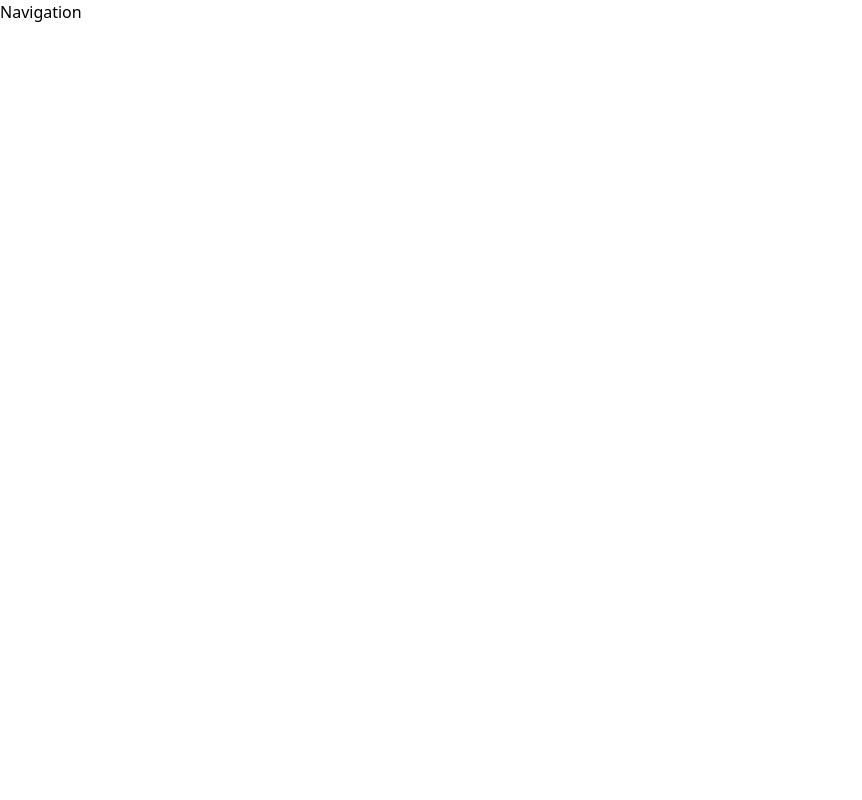
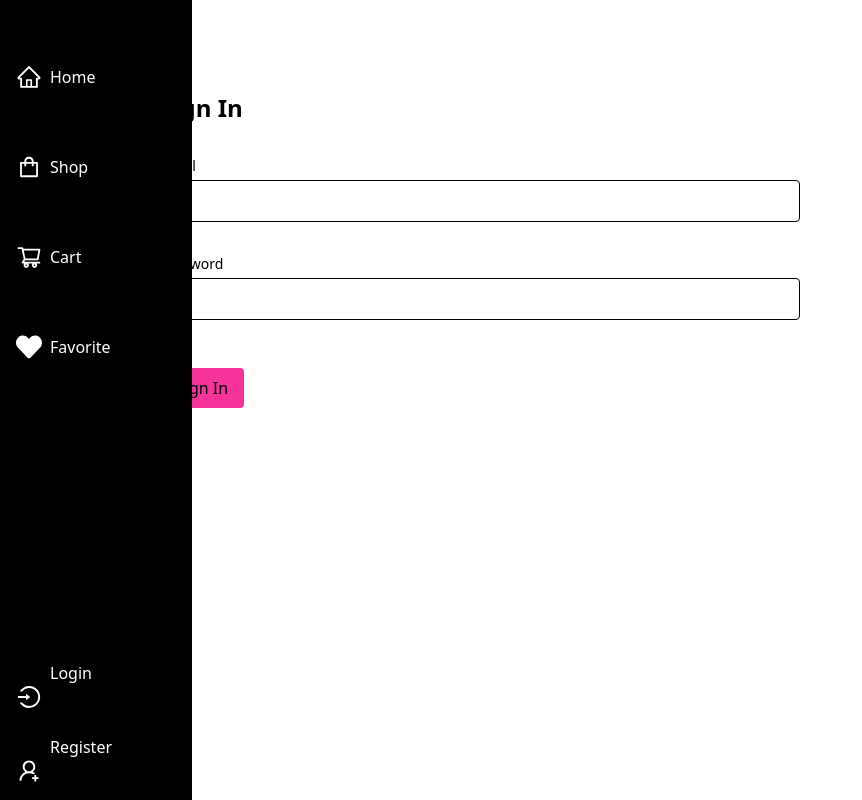
Before and after one commit to zahid9579/E-commerce-Store, a React (Vite) app in the folder frontend/: page /login in a window 1280 px wide. Shown: the whole page, without its empty margins (0-862 px from the left). Built offline with nearby package versions, Linux system fonts and the light colour scheme.

Commit message:
UI for login/ logout setup done

```diff
--- a/frontend/src/main.jsx
+++ b/frontend/src/main.jsx
@@ -2,9 +2,26 @@ import { StrictMode } from 'react'
 import { createRoot } from 'react-dom/client'
 import App from './App.jsx'
 import './main.css'
+import { Route, RouterProvider, createRoutesFromElements } from 'react-router';
+import { createBrowserRouter } from 'react-router-dom';
+import { Provider } from 'react-redux';
+import store from './redux/store.js';
+
+//  Auth
+import Login from './pages/Auth/Login.jsx';
+
+const router = createBrowserRouter(
+  createRoutesFromElements(
+    <Route path='/' element={<App/>}>
+      <Route path='/login' element={<Login/>}/>
+
+    </Route>
+  )
+)
 
 createRoot(document.getElementById('root')).render(
-  <StrictMode>
-    <App />
-  </StrictMode>,
+  <Provider store={store}>
+      <RouterProvider router={router}/>
+  </Provider>
+
 )
--- /dev/null
+++ b/frontend/src/pages/Auth/Login.jsx
@@ -0,0 +1,66 @@
+import React from 'react'
+import { useState, useEffect } from 'react';
+import {Link , useLocation, useNavigate}  from "react-router-dom"
+import { useSelector, useDispatch } from 'react-redux';
+import { useLoginMutation } from '../../redux/api/usersApiSlice';
+import { setCredientials } from '../../redux/features/auth/authSlice';
+import { toast } from 'react-toastify';
+
+
+
+const Login = () => {
+    const [email, setEmail] = useState('')
+    const [password, setPassword] = useState('')
+
+    const dispatch = useDispatch()
+    const navigate = useNavigate()
+
+    const [login, {isLoading}] = useLoginMutation()
+
+    const {userInfo} = useSelector(state => state.auth)
+
+    const {search} = useLocation()
+    const sp = new URLSearchParams(search)
+    const redirect = sp.get('redirect') || '/'
+
+    useEffect(() => {
+        if(userInfo){
+            navigate(redirect)
+        }
+    }, [navigate, redirect, userInfo])
+
+
+  return (
+    <div>
+        <section className="pl-[10rem] flex flex-wrap">
+            <div className="mr-[4rem] mt-[5rem]">
+                <h1 className='text-2xl font-semibold mb-4'>Sign In</h1>
+
+                <form className='container w-[40rem]'>
+                    <div className='my-[2rem]'>
+                        <label htmlFor="email" className='block text-sm font-medium '>Email</label>
+                        <input type="email"  id="email" className='mt-1 p-2 border rounded w-full'
+                        value={email} onChange={e => setEmail(e.target.value)} />
+
+                    </div>
+
+                    <div className='my-[2rem]'>
+                        <label htmlFor="password" className='block text-sm font-medium '>Password</label>
+                        <input type="password"  id="password" className='mt-1 p-2 border rounded w-full'
+                        value={password} onChange={(e) => setPassword(e.target.value)} />
+
+                    </div>
+
+                    <button disabled={isLoading} type='submit' className='bg-pink-500 px-4 py-2 rounded cursor-pointer my-[1rem] '>{isLoading ? "Signing In..." :  "Sign In"}</button>
+
+                    {isLoading && <Loader/>}
+
+                </form>
+            </div>
+        </section>
+
+    </div>
+  )
+}
+
+export default Login;
--- a/frontend/src/pages/Auth/Navigation.css
+++ b/frontend/src/pages/Auth/Navigation.css
@@ -1,4 +1,4 @@
-#navigation-container {
+/* #navigation-container {
     width: 4%;
     transition: width 0.3s ease-in-out;
     overflow: hidden;
@@ -20,3 +20,45 @@
     opacity: 1;
 
 }
+ */
+
+
+
+
+   #navigation-container {
+    width: 4%;
+    transition: width 0.3s ease-in-out;
+    overflow: hidden; /* Hide overflowing content during transition */
+  }
+
+  #navigation-container:hover {
+    width: 15%;
+  }
+
+  /* Initially hide nav-item-name */
+  .nav-item-name {
+    display: none;
+    transition: opacity 0.2s ease-in-out; /* Add opacity transition */
+  }
+
+  #navigation-container:hover .nav-item-name {
+    display: block;
+    opacity: 1;
+  }
+
+  .search-input {
+    display: none;
+    opacity: 0;
+    transition: opacity 0.2s ease-in-out; /* Add opacity transition */
+  }
+
+  #navigation-container:hover .search-input {
+    display: block;
+    opacity: 1;
+  }
+
+
+#navigation-container:hover .search-icon {
+    display: none;
+    transition: opacity 0.2s ease-in-out; /* Add opacity transition */
+  }
--- a/frontend/src/pages/Auth/Navigation.jsx
+++ b/frontend/src/pages/Auth/Navigation.jsx
@@ -1,9 +1,111 @@
-import React from 'react'
+import React, { useState } from 'react'
+import {AiOutlineHome, AiOutlineShopping, AiOutlineLogin, AiOutlineUserAdd, AiOutlineShoppingCart} from "react-icons/ai";
+import {FaHeart} from 'react-icons/fa'
+import { Link } from 'react-router-dom';
+import { useNavigate } from 'react-router-dom';
+import { useSelector, useDispatch } from 'react-redux';
+import { useLoginMutation } from '../../redux/api/usersApiSlice';
+import { logout } from '../../redux/features/auth/authSlice';
+
+import "./Navigation.css"
+
+
 
 const Navigation = () => {
+  const {userInfo} = useSelector(state => state.auth)
+  const [dropdownOpen, setDropdownOpen] = useState(false);
+  const [showSidebar, setShowSidebar] = useState(false)
+
+  const toggleDropdown = () => {
+    setDropdownOpen(!dropdownOpen)
+  }
+
+  const toggleSidebar = () => {
+    setShowSidebar(!showSidebar)
+  }
+
+  const closeSidebar = () => {
+    setShowSidebar(false)
+  }
+
+  const dispatch = useDispatch()
+  const navigate = useNavigate()
+
+  const [logoutApiCall] = useLoginMutation()
+
+  const logoutHandler = async () => {
+    try{
+      await logoutApiCall().unwrap();
+      dispatch(logout());
+      navigate("/login");
+
+    }catch(error){
+      console.log(error)
+    }
+
+  };
+
+
+
+
+
   return (
-    <div>Navigation</div>
+    <div style={{zIndex: 999}} className={`${showSidebar ? "hidden" : "flex"} xl:flex lg:flex md:hidden sm:hidden flex-col justify-between p-4 text-white bg-black w-[4%] hover:w-[15%] h-[100vh] fixed
+    ` } id="navigation-container" > <div className="flex flex-col justify-center space-y-4">
+
+      <Link to="/" className='flex items-center transition-transform transform hover:translate-x-2'>
+      <AiOutlineHome className='mr-2 mt-[3rem]' size={26}/>
+      <span className='hidden nav-item-name mt-[3rem]'>Home</span> {" "}
+      </Link>
+
+      <Link to="/shop" className='flex items-center transition-transform transform hover:translate-x-2'>
+      <AiOutlineShopping className='mr-2 mt-[3rem]' size={26}/>
+      <span className='hidden nav-item-name mt-[3rem]'>Shop</span> {" "}
+      </Link>
+
+      <Link to="/cart" className='flex items-center transition-transform transform hover:translate-x-2'>
+      <AiOutlineShoppingCart className='mr-2 mt-[3rem]' size={26}/>
+      <span className='hidden nav-item-name mt-[3rem]'>Cart</span> {" "}
+      </Link>
+
+      <Link to="/favorite" className='flex items-center transition-transform transform hover:translate-x-2'>
+      <FaHeart className='mr-2 mt-[3rem]' size={26}/>
+      <span className='hidden nav-item-name mt-[3rem]'>Favorite</span> {" "}
+      </Link>
+    </div>
+
+
+
+    <div className="realtive">
+      <button onClick={toggleDropdown} className="flex items-center text-gray-800 focus:outline-none">
+        {userInfo ? (<span className='text-white'> {userInfo.username}</span>) : ( <></> )}
+
+      </button>
+    </div>
+
+
+
+
+    <ul>
+
+      <li>
+      <Link to="/login" className='flex items-center transition-transform transform hover:translate-x-2'>
+      <AiOutlineLogin className='mr-2 mt-[3rem]' size={26}/>
+      <span className='hidden nav-item-name mt-[3rem'>Login</span> {" "}
+      </Link>
+      </li>
+
+      <li>
+      <Link to="/register" className='flex items-center transition-transform transform hover:translate-x-2'>
+      <AiOutlineUserAdd className='mr-2 mt-[3rem]' size={26}/>
+      <span className='hidden nav-item-name mt-[3rem'>Register</span> {" "}
+      </Link>
+      </li>
+
+    </ul>
+
+    </div>
   )
 }
 
-export default Navigation
+export default Navigation;
--- /dev/null
+++ b/frontend/src/redux/api/apiSlice.js
@@ -0,0 +1,11 @@
+import {fetchBaseQuery, createApi} from '@reduxjs/toolkit/query/react';
+import { BASE_URL } from '../constants';
+
+const baseQuery = fetchBaseQuery({baseUrl: BASE_URL});
+
+export const apiSlice = createApi({
+    baseQuery,
+    tagTypes: ["Product", "Order", "User", "Category"],
+    endpoints: () => ({}),
+
+});
--- /dev/null
+++ b/frontend/src/redux/api/usersApiSlice.js
@@ -0,0 +1,16 @@
+import { apiSlice } from "./apiSlice";
+import { USERS_URL } from "../constants";
+
+export const userApiSlice = apiSlice.injectEndpoints({
+    endpoints: (builder) => ({
+        login: builder.mutation({
+            query: (data) => ({
+                url: `${USERS_URL}/auth`,
+                method: "POST",
+                body: data,
+            }),
+        }),
+    }),
+});
+
+export const {useLoginMutation} = userApiSlice;
--- /dev/null
+++ b/frontend/src/redux/constants.js
@@ -0,0 +1,2 @@
+export const BASE_URL = "";
+export const USERS_URL = "/api/users";
--- /dev/null
+++ b/frontend/src/redux/features/auth/authSlice.js
@@ -0,0 +1,27 @@
+import { createSlice } from "@reduxjs/toolkit";
+
+const initialState = {
+    userInfo: localStorage.getItem("userInfo") ? JSON.parse(localStorage.getItem("userInfo")) : null,
+
+};
+
+const authSlice = createSlice({
+    name: "auth",
+    initialState,
+    reducers: {
+        setCredientials: (state, action) => {
+            localStorage.setItem("userInfo", JSON.stringify(action.payload));
+            const expirationTime = new Date().getTime() + 30 * 24 * 60 * 60 * 1000;
+            localStorage.setItem("expirationTime", expirationTime)
+        },
+
+        logout: (state) => {
+            state.userInfo = null;
+            localStorage.clear();
+
+        },
+    },
+});
+
+export const {setCredientials, logout} = authSlice.actions;
+export default authSlice.reducer;
--- /dev/null
+++ b/frontend/src/redux/store.js
@@ -0,0 +1,19 @@
+import { configureStore } from "@reduxjs/toolkit";
+import { setupListeners } from "@reduxjs/toolkit/query";
+import { apiSlice } from "./api/apiSlice";
+import authReducer from './features/auth/authSlice'
+
+
+const store = configureStore({
+    reducer: {
+        [apiSlice.reducerPath]: apiSlice.reducer,
+        auth: authReducer,
+    },
+
+    middleware: (getDefaultMiddleware) => getDefaultMiddleware().concat(apiSlice.middleware),
+    devTools: true,
+
+});
+
+setupListeners(store.dispatch);
+export default store;
```
Also changed, not shown: 1 other file (tests, documents, lock files or other folders).
